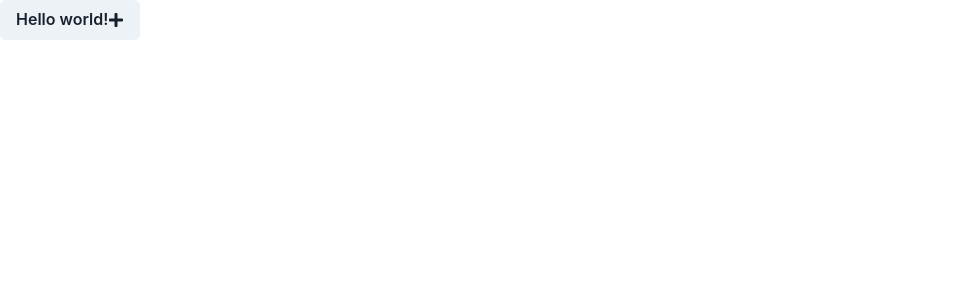
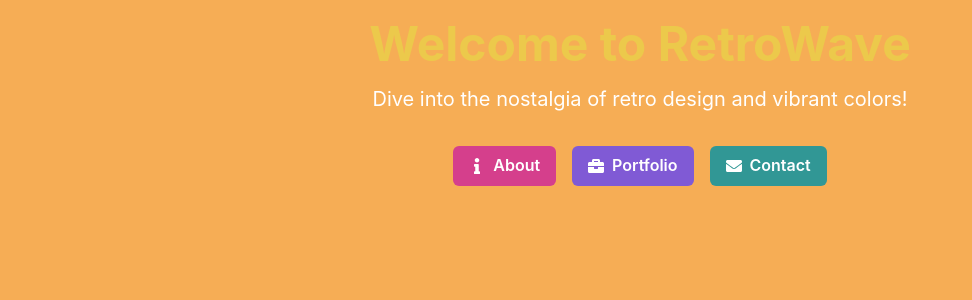
Before and after one commit to GPT-Engineer-App-Dev/personal-website-helper, a React (Vite) app: page / in a window 1280 px wide. Shown: the top 300 px of the page, without its empty margins (0-972 px from the left). Built offline with nearby package versions, Linux system fonts and the light colour scheme.

Commit message:
Implemented a retro-themed multi-page website with Home, About, Portfolio, and Contact pages using vibrant retro colors and classic fonts.

```diff
--- a/src/App.jsx
+++ b/src/App.jsx
@@ -1,11 +1,17 @@
 import { Route, BrowserRouter as Router, Routes } from "react-router-dom";
 import Index from "./pages/Index.jsx";
+import About from "./pages/About.jsx";
+import Portfolio from "./pages/Portfolio.jsx";
+import Contact from "./pages/Contact.jsx";
 
 function App() {
   return (
     <Router>
       <Routes>
         <Route exact path="/" element={<Index />} />
+        <Route exact path="/about" element={<About />} />
+        <Route exact path="/portfolio" element={<Portfolio />} />
+        <Route exact path="/contact" element={<Contact />} />
       </Routes>
     </Router>
   );
--- /dev/null
+++ b/src/pages/About.jsx
@@ -0,0 +1,15 @@
+import { Box, Heading, Text } from '@chakra-ui/react';
+
+const About = () => {
+  return (
+    <Box bg="purple.300" color="white" p={5} minH="100vh">
+      <Heading as="h1" size="xl" mb={4}>About Us</Heading>
+      <Text fontSize="lg">
+        RetroWave is all about bringing back the vibrant and dynamic aesthetics of the 80s and 90s.
+        Our mission is to provide a nostalgic experience through our designs and projects.
+      </Text>
+    </Box>
+  );
+};
+
+export default About;
--- /dev/null
+++ b/src/pages/Contact.jsx
@@ -0,0 +1,14 @@
+import { Box, Heading, Text } from '@chakra-ui/react';
+
+const Contact = () => {
+  return (
+    <Box bg="teal.300" color="white" p={5} minH="100vh">
+      <Heading as="h1" size="xl" mb={4}>Contact Us</Heading>
+      <Text fontSize="lg">
+        Have any questions or want to get in touch? Feel free to contact us through our social media channels or email.
+      </Text>
+    </Box>
+  );
+};
+
+export default Contact;
--- a/src/pages/Index.jsx
+++ b/src/pages/Index.jsx
@@ -1,15 +1,33 @@
-// Complete the Index page component here
-// Use chakra-ui
-import { Button } from "@chakra-ui/react"; // example
-import { FaPlus } from "react-icons/fa"; // example - use react-icons/fa for icons
+import { Box, Flex, Heading, Text, Button } from '@chakra-ui/react';
+import { FaHome, FaInfo, FaBriefcase, FaEnvelope } from 'react-icons/fa';
+import { Link } from 'react-router-dom';
 
 const Index = () => {
-  // TODO: Create the website here!
   return (
-    <Button>
-      Hello world! <FaPlus />
-    </Button>
-  ); // example
+    <Box bg="orange.300" minH="100vh" p={5}>
+      <Flex direction="column" align="center" justify="center">
+        <Heading as="h1" size="2xl" color="yellow.400" mb={4}>Welcome to RetroWave</Heading>
+        <Text fontSize="xl" color="white" mb={6}>Dive into the nostalgia of retro design and vibrant colors!</Text>
+        <Flex>
+          <Link to="/about">
+            <Button leftIcon={<FaInfo />} colorScheme="pink" variant="solid" m={2}>
+              About
+            </Button>
+          </Link>
+          <Link to="/portfolio">
+            <Button leftIcon={<FaBriefcase />} colorScheme="purple" variant="solid" m={2}>
+              Portfolio
+            </Button>
+          </Link>
+          <Link to="/contact">
+            <Button leftIcon={<FaEnvelope />} colorScheme="teal" variant="solid" m={2}>
+              Contact
+            </Button>
+          </Link>
+        </Flex>
+      </Flex>
+    </Box>
+  );
 };
 
 export default Index;
--- /dev/null
+++ b/src/pages/Portfolio.jsx
@@ -0,0 +1,14 @@
+import { Box, Heading, Text } from '@chakra-ui/react';
+
+const Portfolio = () => {
+  return (
+    <Box bg="yellow.400" color="black" p={5} minH="100vh">
+      <Heading as="h1" size="xl" mb={4}>Our Portfolio</Heading>
+      <Text fontSize="lg">
+        Check out our projects that showcase our expertise in retro-themed designs and solutions.
+      </Text>
+    </Box>
+  );
+};
+
+export default Portfolio;
```
